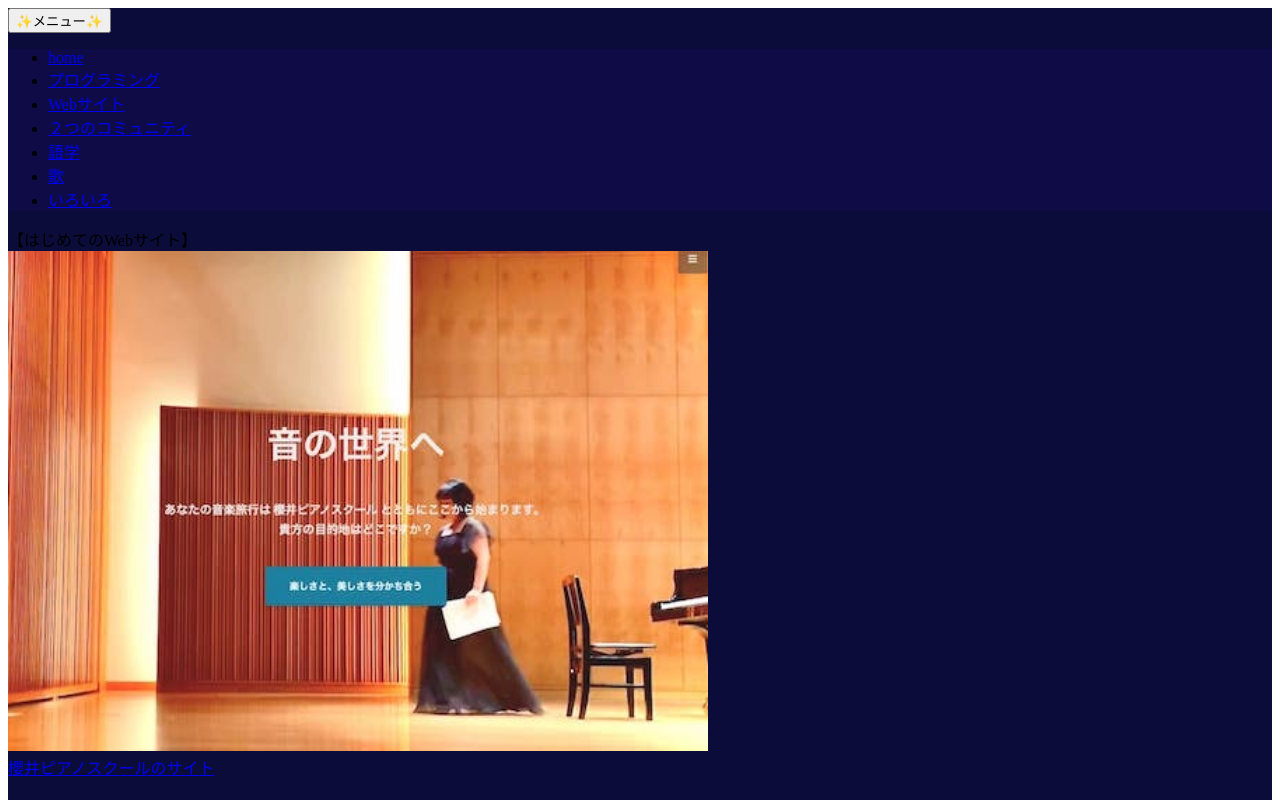
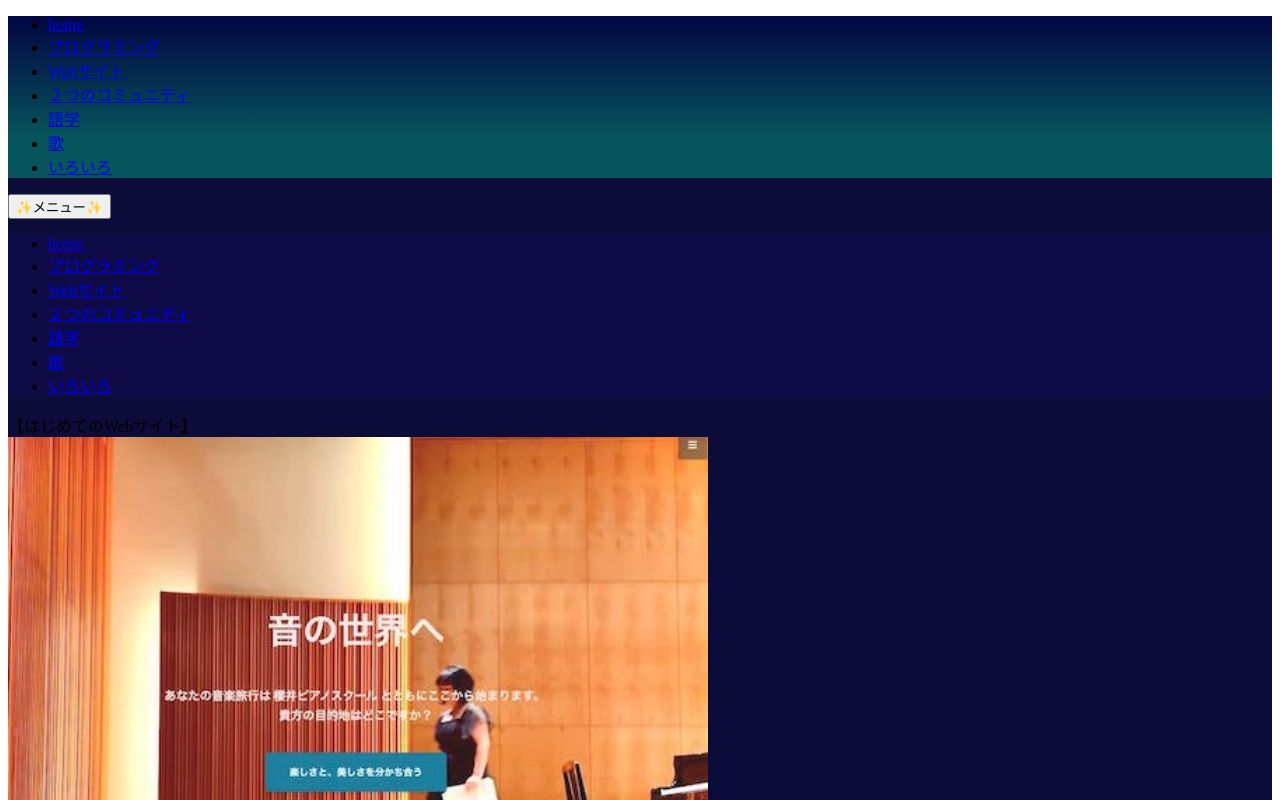
Before and after one commit to yoko-at-home/yoko-2021, a Next.js app: page /programming in a window 1280 px wide. Shown: the top 800 px of the page. Built offline with nearby package versions, Linux system fonts and the light colour scheme.

Commit message:
✨ SideBarの作成

```diff
--- a/src/components/Layout/index.js
+++ b/src/components/Layout/index.js
@@ -1,6 +1,7 @@
 import { Footer } from "../Footer";
 import { HeadPart } from "../Head";
 import { Navbar } from "../NavBar";
+import { Sidebar } from "../Sidebar";
 
 export const Layout = (props) => {
   return (
@@ -11,6 +12,7 @@ export const Layout = (props) => {
       <header className='lg:hidden h-16'>
         <HeadPart title={props.title} />
       </header>
+      <Sidebar />
       <div className='text-white'>
         <div
           className='flex flex-col'
--- /dev/null
+++ b/src/components/Sidebar/index.js
@@ -0,0 +1,73 @@
+import Link from "next/link";
+
+export const Sidebar = () => {
+  return (
+    <>
+      <nav
+        className='hidden lg:block overflow-hidden overflow-y-auto relative md:fixed top-0 bottom-0 left-0 z-10 flex-row flex-nowrap justify-between py-4 px-6 w-64 text-white border-8 border-purple-50 border-double shadow-xl'
+        style={{
+          background:
+            "linear-gradient(180deg, rgba(2,9,66,1) 4%, rgba(6,85,92,1) 76%)",
+        }}
+      >
+        <div className='flex flex-col flex-nowrap justify-between w-full min-h-full'>
+          <ul className='flex flex-col list-none'>
+            <li className='flex'>
+              <Link href='/'>
+                <a className='flex p-3 text-xs font-bold text-left text-white hover:text-yellow-400 uppercase'>
+                  <span className='py-3 ml-2 text-yellow-100'>home</span>
+                </a>
+              </Link>
+            </li>
+            <li className='flex'>
+              <Link href='/programming'>
+                <a className='flex py-3 lg:py-2 px-3 text-xs font-bold text-white hover:text-yellow-400 uppercase'>
+                  <span className='py-3 ml-2 text-yellow-100'>
+                    プログラミング
+                  </span>
+                </a>
+              </Link>
+            </li>
+            <li className='flex'>
+              <Link href='/websites'>
+                <a className='flex py-3 lg:py-2 px-3 text-xs font-bold text-gray-700 uppercase'>
+                  <span className='py-3 ml-2 text-yellow-100'>Webサイト</span>
+                </a>
+              </Link>
+            </li>
+            <li className='flex'>
+              <Link href='/community'>
+                <a className='flex py-3 lg:py-2 px-3 text-xs font-bold text-gray-700 uppercase'>
+                  <span className='py-3 ml-2 text-yellow-100'>
+                    ２つのコミュニティ
+                  </span>
+                </a>
+              </Link>
+            </li>
+            <li className='flex'>
+              <Link href='/language'>
+                <a className='flex py-3 lg:py-2 px-3 text-xs font-bold text-gray-700 uppercase'>
+                  <span className='py-3 ml-2 text-yellow-100'>語学</span>
+                </a>
+              </Link>
+            </li>
+            <li className='flex'>
+              <Link href='/yoko_sings'>
+                <a className='flex py-3 lg:py-2 px-3 text-xs font-bold text-gray-700 uppercase'>
+                  <span className='py-3 ml-2 text-yellow-100'>歌</span>
+                </a>
+              </Link>
+            </li>
+            <li className='flex'>
+              <Link href='/miscellaneous'>
+                <a className='flex py-3 lg:py-2 px-3 text-xs font-bold text-gray-700 uppercase'>
+                  <span className='py-3 ml-2 text-yellow-100'>いろいろ</span>
+                </a>
+              </Link>
+            </li>
+          </ul>
+        </div>
+      </nav>
+    </>
+  );
+};
```
